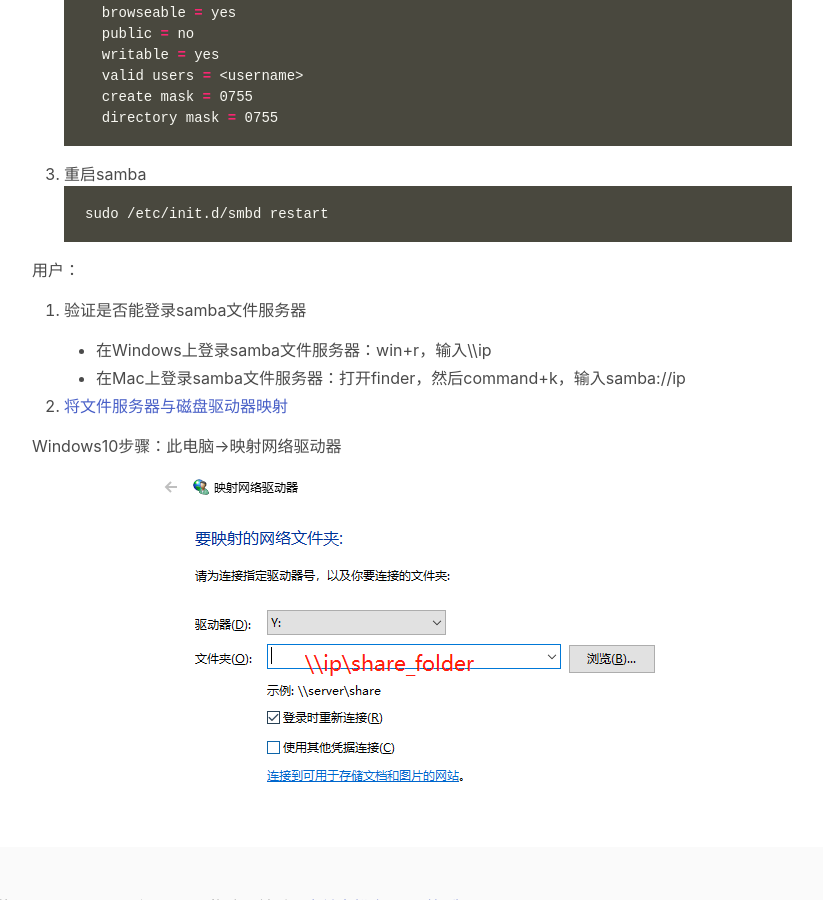
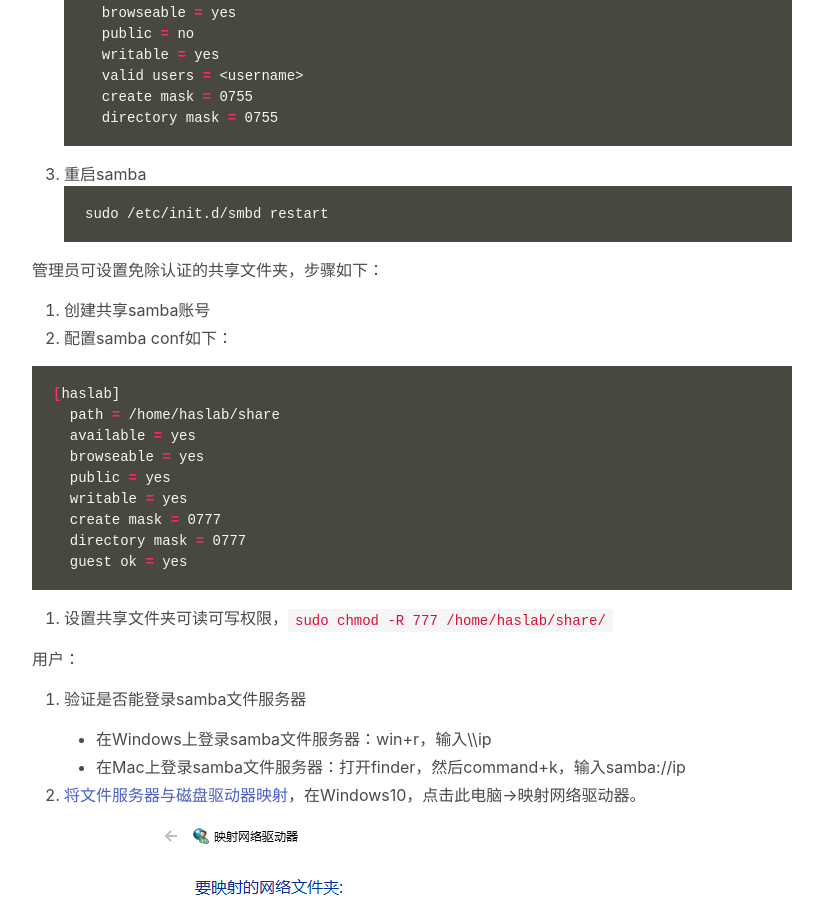
Before and after one commit to haslaboratory/haslaboratory.github.io, a Jekyll site: the page built from _docs/research/labserver.md, in a window 1280 px wide and 900 px high, scrolled down 1290 px. Shown: the whole window, without its empty margins (424-1247 px from the left). Built offline with Jekyll 4.4.1, drawn with Linux system fonts in a browser that asks for light colours; nearby versions of some CDN libraries; library files that are not in the unit come from our copies.

Commit message:
docs: add public share folder

````diff
--- a/_docs/research/labserver.md
+++ b/_docs/research/labserver.md
@@ -56,12 +56,27 @@ sudo smbpasswd -a <username>
 sudo /etc/init.d/smbd restart
 ```
 
+管理员可设置免除认证的共享文件夹，步骤如下：
+1. 创建共享samba账号
+2. 配置samba conf如下：
+
+```bash
+[haslab]
+  path = /home/haslab/share
+  available = yes
+  browseable = yes
+  public = yes
+  writable = yes
+  create mask = 0777
+  directory mask = 0777
+  guest ok = yes
+```
+3. 设置共享文件夹可读可写权限，`sudo chmod -R 777 /home/haslab/share/`
+
 用户：
 1. 验证是否能登录samba文件服务器
 - 在Windows上登录samba文件服务器：win+r，输入\\\\ip
 - 在Mac上登录samba文件服务器：打开finder，然后command+k，输入samba://ip
-2. [将文件服务器与磁盘驱动器映射](https://blog.csdn.net/hunanchenxingyu/article/details/9751639)
-
-Windows10步骤：此电脑->映射网络驱动器
+2. [将文件服务器与磁盘驱动器映射](https://blog.csdn.net/hunanchenxingyu/article/details/9751639)，在Windows10，点击此电脑->映射网络驱动器。
 
 ![](../../images/2021-6-4-labserver/samba_driver.png)
````
